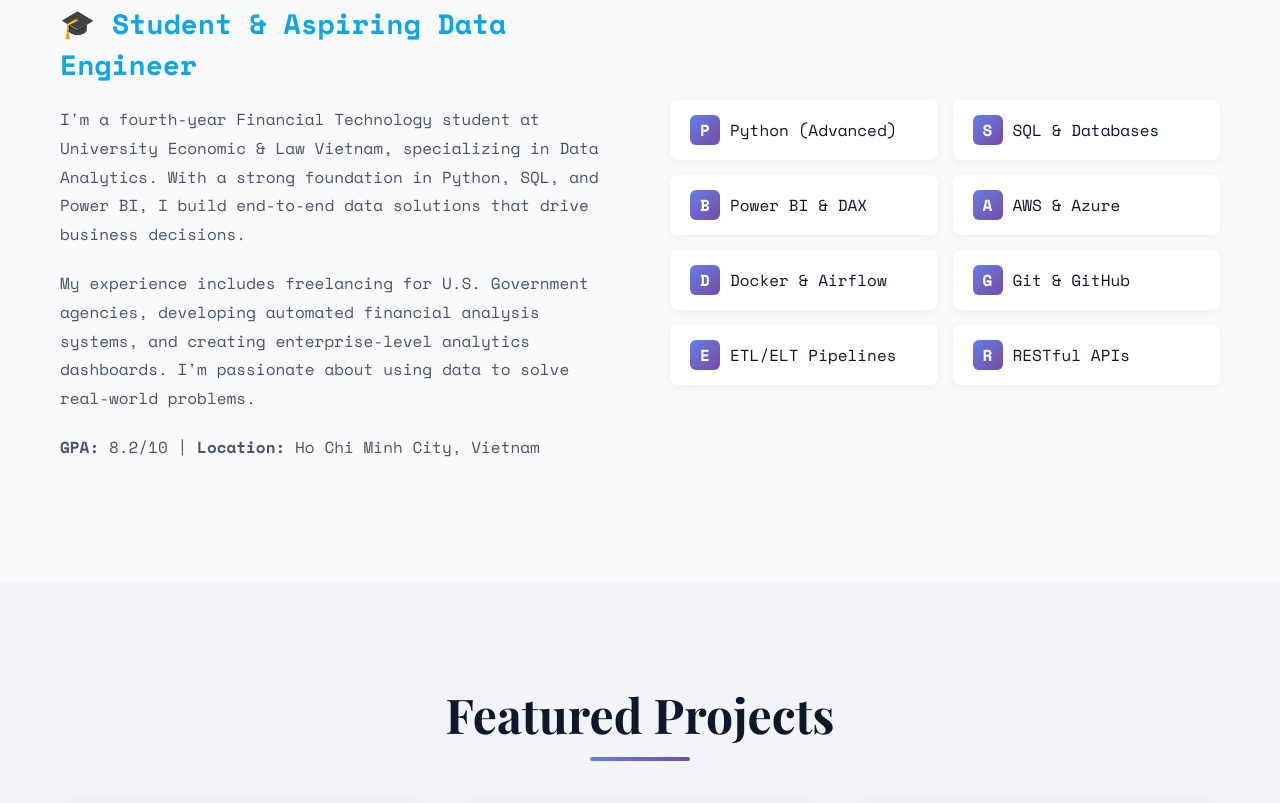
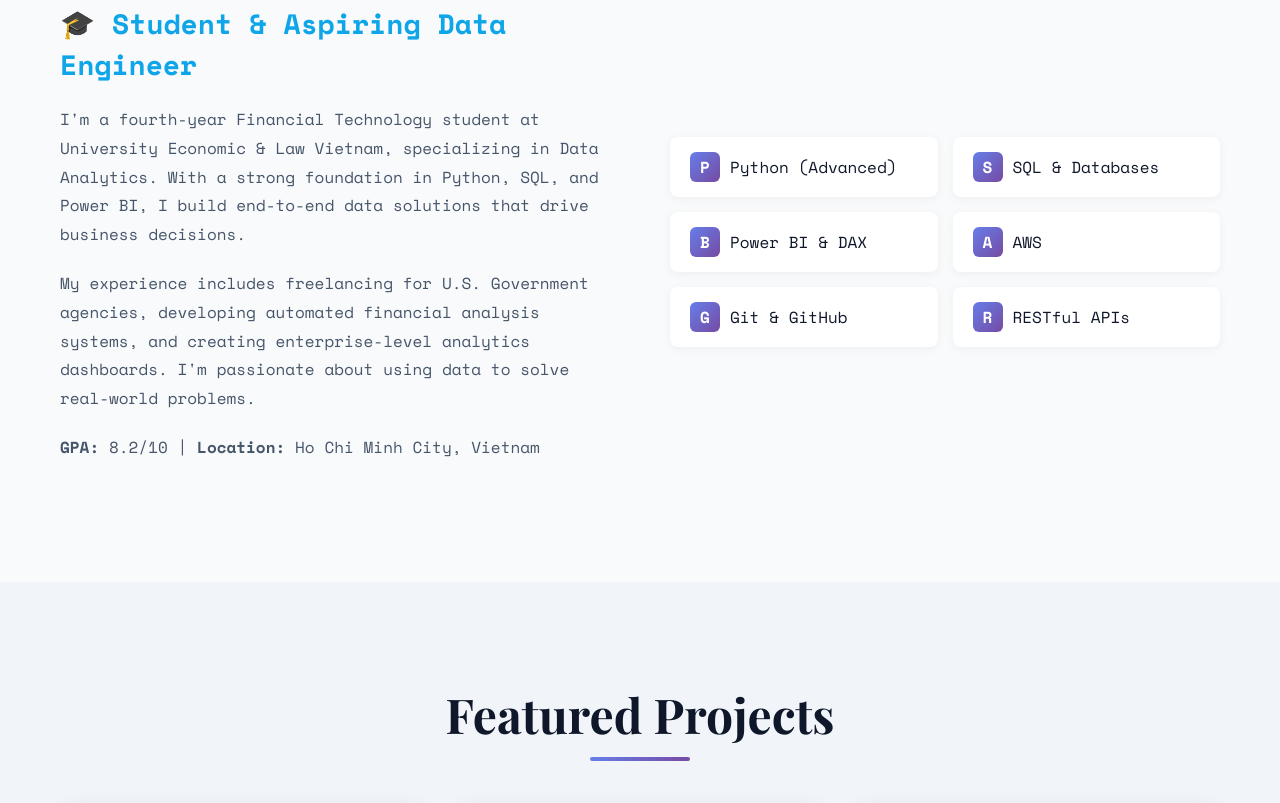
Before and after one commit to NhatVy204/profile, a plain HTML site: page index.html in a window 1280 px wide. Shown: the part 1021-1824 px from the top of the page. Drawn offline with nearby package versions, Linux system fonts and the light colour scheme.

Commit message:
Update index.html

```diff
--- a/index.html
+++ b/index.html
@@ -608,19 +608,11 @@
                     </div>
                     <div class="skill-item">
                         <div class="skill-icon">A</div>
-                        <span>AWS & Azure</span>
-                    </div>
-                    <div class="skill-item">
-                        <div class="skill-icon">D</div>
-                        <span>Docker & Airflow</span>
+                        <span>AWS</span>
                     </div>
                     <div class="skill-item">
                         <div class="skill-icon">G</div>
                         <span>Git & GitHub</span>
-                    </div>
-                    <div class="skill-item">
-                        <div class="skill-icon">E</div>
-                        <span>ETL/ELT Pipelines</span>
                     </div>
                     <div class="skill-item">
                         <div class="skill-icon">R</div>
@@ -754,14 +746,6 @@
                         </div>
                     </div>
 
-                    <div class="contact-item">
-                        <div class="contact-icon">📱</div>
-                        <div>
-                            <strong>Phone</strong><br>
-                            (+84) 912-345-678
-                        </div>
-                    </div>
-
                     <div class="social-links">
                         <a href="https://www.linkedin.com/in/vy-ho-280838358" class="social-link">in</a>
                         <a href="https://github.com/nhatvy204" class="social-link">GH</a>
```
